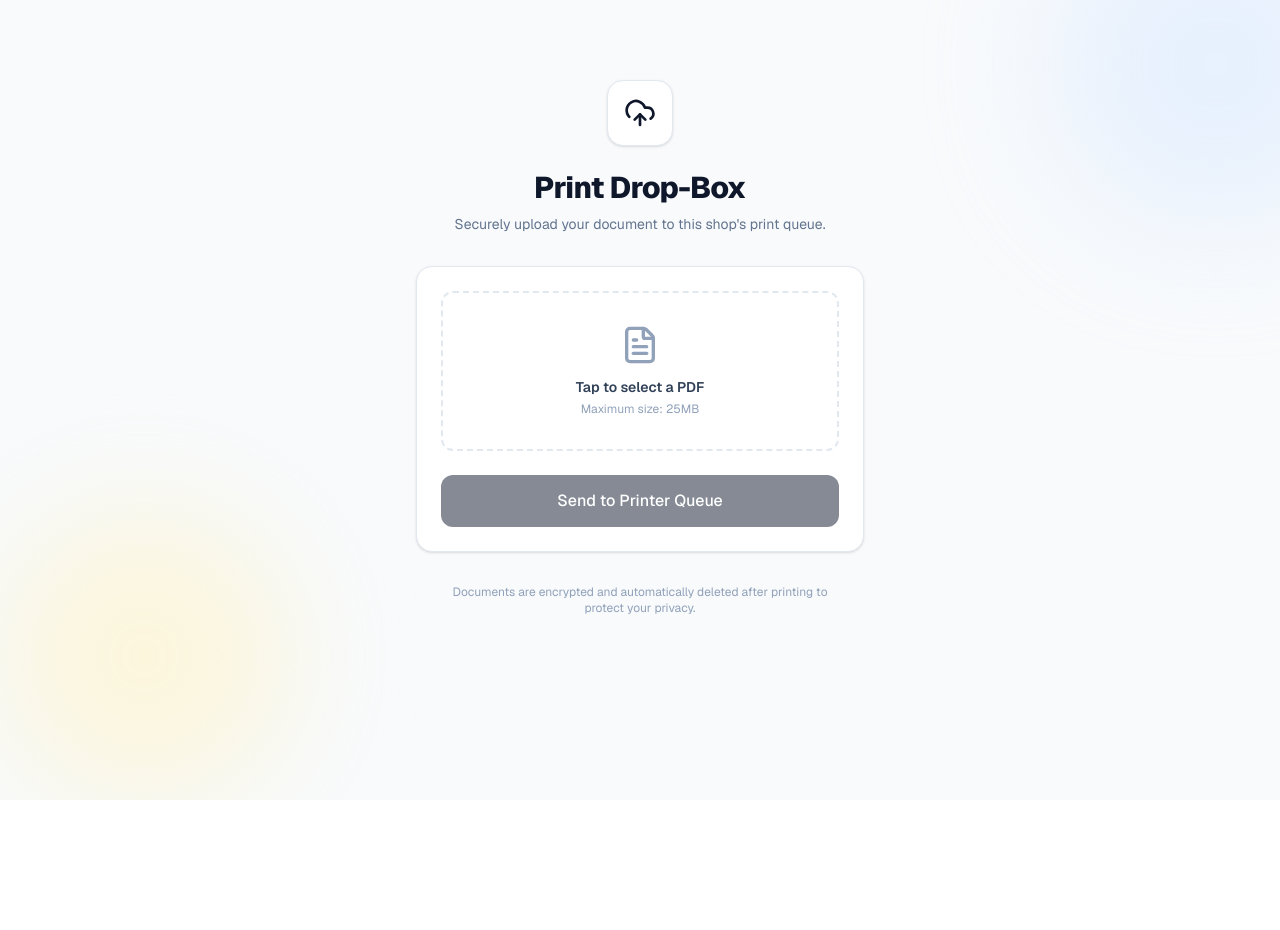
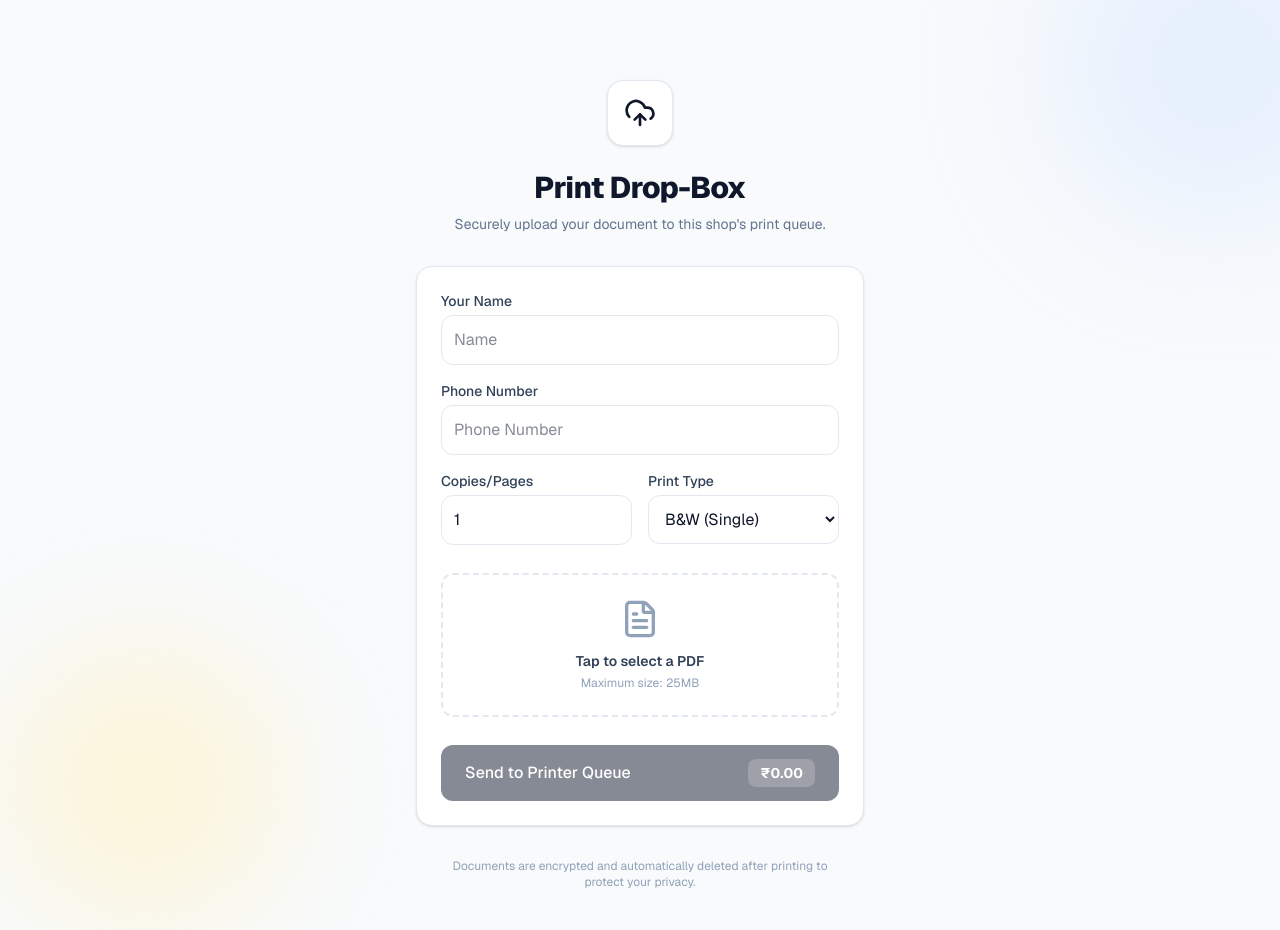
Before and after one commit to yajan08/zerox, a Next.js app: page /shop/1 in a window 1280 px wide. Before the commit the page ends 800 px from the top, so only its background shows below. Built offline with nearby package versions, Linux system fonts and the light colour scheme; no server answers; the database is empty.

Commit message:
Customer side changes

```diff
--- a/app/dashboard/page.tsx
+++ b/app/dashboard/page.tsx
@@ -401,10 +401,15 @@ export default function DashboardPage() {
                       {formatFilename(order.file_path)}
                     </h3>
                     <div className="flex items-center space-x-3 mt-1 text-sm text-slate-500">
+                      <span className="font-medium text-slate-800">{order.customer_name || 'Anonymous'}</span>
+                      <span className="text-xs">{order.customer_phone || ''}</span>
+                    </div>
+                    <div className="flex items-center space-x-3 mt-2 text-sm text-slate-500">
                       <span className="bg-slate-100 px-2 py-0.5 rounded font-medium text-slate-700">Qty: {order.quantity}</span>
-                      <span className={`px-2 py-0.5 rounded font-medium uppercase text-xs ${order.color_mode === 'color' ? 'bg-purple-100 text-purple-700' : 'bg-slate-200 text-slate-800'}`}>
-                        {order.color_mode}
+                      <span className={`px-2 py-0.5 rounded font-medium uppercase text-xs ${order.color_mode.includes('color') ? 'bg-purple-100 text-purple-700' : 'bg-slate-200 text-slate-800'}`}>
+                        {order.color_mode.replace('_', ' ')}
                       </span>
+                      <span className="font-bold text-emerald-600 bg-emerald-50 px-2 py-0.5 rounded">₹{order.total_cost || 0}</span>
                       <span>•</span>
                       <span>Arrived {new Date(order.created_at).toLocaleTimeString([], {hour: '2-digit', minute:'2-digit'})}</span>
                     </div>
--- a/app/shop/[shopId]/page.tsx
+++ b/app/shop/[shopId]/page.tsx
@@ -5,6 +5,13 @@ import { supabase } from '@/lib/supabaseClient';
 
 export default function ShopDropBoxPage({ params }: { params: Promise<{ shopId: string }> }) {
   const [file, setFile] = useState<File | null>(null);
+  const [name, setName] = useState('');
+  const [phone, setPhone] = useState('');
+  const [quantity, setQuantity] = useState(1);
+  const [printType, setPrintType] = useState('bw');
+  const [shopInfo, setShopInfo] = useState<any>(null);
+  const [totalCost, setTotalCost] = useState(0);
+
   const [uploading, setUploading] = useState(false);
   const [isSuccess, setIsSuccess] = useState(false);
   const [errorMsg, setErrorMsg] = useState('');
@@ -19,11 +26,29 @@ export default function ShopDropBoxPage({ params }: { params: Promise<{ shopId:
       }
     };
     initAnonAuth();
-  }, []);
+
+    const fetchShopInfo = async () => {
+      const { data } = await supabase.from('shops').select('*').eq('id', resolvedParams.shopId).single();
+      if (data) setShopInfo(data);
+    };
+    fetchShopInfo();
+  }, [resolvedParams.shopId]);
+
+  useEffect(() => {
+    if (shopInfo) {
+      let price = 0;
+      if (printType === 'bw') price = shopInfo.pricing_bw || 0;
+      else if (printType === 'bw_double') price = shopInfo.pricing_bw_double || 0;
+      else if (printType === 'color') price = shopInfo.pricing_color || 0;
+      else if (printType === 'color_double') price = shopInfo.pricing_color_double || 0;
+
+      setTotalCost(price * quantity);
+    }
+  }, [quantity, printType, shopInfo]);
 
   const handleUpload = async (e: React.FormEvent) => {
     e.preventDefault();
-    if (!file) return;
+    if (!file || !name || !phone) return;
 
     setUploading(true);
     setErrorMsg('');
@@ -50,9 +75,12 @@ export default function ShopDropBoxPage({ params }: { params: Promise<{ shopId:
           shop_id: resolvedParams.shopId,
           customer_id: user?.id,
           file_path: filePath,
-          quantity: 1,
-          color_mode: 'bw',
-          status: 'pending'
+          quantity: quantity,
+          color_mode: printType,
+          status: 'pending',
+          customer_name: name,
+          customer_phone: phone,
+          total_cost: totalCost
         });
 
       if (dbError) throw dbError;
@@ -70,9 +98,13 @@ export default function ShopDropBoxPage({ params }: { params: Promise<{ shopId:
       <div className="min-h-screen bg-slate-50 flex flex-col items-center justify-center p-6">
         <CheckCircle className="w-16 h-16 text-emerald-500 mb-4" />
         <h1 className="text-3xl font-extrabold text-slate-900 mb-2 text-center">Sent Successfully!</h1>
-        <p className="text-slate-600 text-center mb-8">
-          The print shop has received your file. Please talk to the owner for pricing and payment.
-        </p>
+        <div className="bg-white p-6 rounded-2xl shadow-sm border border-slate-200 mb-8 max-w-sm w-full text-center">
+          <p className="text-slate-500 text-sm mb-2">Total Amount to Pay</p>
+          <p className="text-4xl font-black text-slate-900 mb-4">₹{totalCost.toFixed(2)}</p>
+          <p className="text-slate-600 text-sm">
+            Please show your name (<strong>{name}</strong>) to the shop owner after you receive your prints to pay and collect.
+          </p>
+        </div>
         <button
           onClick={() => { setIsSuccess(false); setFile(null); }}
           className="bg-slate-900 text-white px-6 py-3 rounded-xl font-medium hover:bg-slate-800"
@@ -99,7 +131,7 @@ export default function ShopDropBoxPage({ params }: { params: Promise<{ shopId:
           Securely upload your document to this shop's print queue.
         </p>
 
-        <form onSubmit={handleUpload} className="bg-white border border-slate-200 shadow-sm rounded-2xl p-6 w-full flex flex-col space-y-6">
+        <form onSubmit={handleUpload} className="bg-white border border-slate-200 shadow-sm rounded-2xl p-6 w-full flex flex-col space-y-5">
 
           {errorMsg && (
             <div className="bg-red-50 text-red-600 p-3 rounded-xl text-sm text-center">
@@ -107,7 +139,59 @@ export default function ShopDropBoxPage({ params }: { params: Promise<{ shopId:
             </div>
           )}
 
-          <div className="border-2 border-dashed border-slate-200 rounded-xl p-8 flex flex-col items-center justify-center text-center hover:bg-slate-50 transition-colors relative cursor-pointer">
+          <div className="space-y-4">
+            <div>
+              <label className="block text-sm font-medium text-slate-700 mb-1">Your Name</label>
+              <input
+                type="text"
+                value={name}
+                onChange={(e) => setName(e.target.value)}
+                placeholder="Name"
+                required
+                className="w-full p-3 border border-slate-200 rounded-xl focus:ring-2 focus:ring-slate-900 focus:outline-none"
+              />
+            </div>
+            <div>
+              <label className="block text-sm font-medium text-slate-700 mb-1">Phone Number</label>
+              <input
+                type="tel"
+                value={phone}
+                onChange={(e) => setPhone(e.target.value)}
+                placeholder="Phone Number"
+                required
+                className="w-full p-3 border border-slate-200 rounded-xl focus:ring-2 focus:ring-slate-900 focus:outline-none"
+              />
+            </div>
+
+            <div className="grid grid-cols-2 gap-4">
+              <div>
+                <label className="block text-sm font-medium text-slate-700 mb-1">Copies/Pages</label>
+                <input
+                  type="number"
+                  min="1"
+                  value={quantity}
+                  onChange={(e) => setQuantity(parseInt(e.target.value) || 1)}
+                  required
+                  className="w-full p-3 border border-slate-200 rounded-xl focus:ring-2 focus:ring-slate-900 focus:outline-none"
+                />
+              </div>
+              <div>
+                <label className="block text-sm font-medium text-slate-700 mb-1">Print Type</label>
+                <select
+                  value={printType}
+                  onChange={(e) => setPrintType(e.target.value)}
+                  className="w-full p-3 border border-slate-200 rounded-xl focus:ring-2 focus:ring-slate-900 focus:outline-none bg-white"
+                >
+                  <option value="bw">B&W (Single)</option>
+                  <option value="bw_double">B&W (Double)</option>
+                  <option value="color">Color (Single)</option>
+                  <option value="color_double">Color (Double)</option>
+                </select>
+              </div>
+            </div>
+          </div>
+
+          <div className="border-2 border-dashed border-slate-200 rounded-xl p-6 flex flex-col items-center justify-center text-center hover:bg-slate-50 transition-colors relative cursor-pointer mt-2">
             <input
               type="file"
               onChange={(e) => setFile(e.target.files?.[0] || null)}
@@ -133,10 +217,15 @@ export default function ShopDropBoxPage({ params }: { params: Promise<{ shopId:
 
           <button
             type="submit"
-            disabled={!file || uploading}
-            className="w-full bg-slate-900 text-white font-medium py-3.5 rounded-xl hover:bg-slate-800 disabled:opacity-50 disabled:cursor-not-allowed transition-colors"
+            disabled={!file || uploading || !name || !phone}
+            className="w-full bg-slate-900 text-white font-medium py-3.5 rounded-xl hover:bg-slate-800 disabled:opacity-50 disabled:cursor-not-allowed transition-colors flex justify-between items-center px-6 mt-2"
           >
-            {uploading ? 'Sending to Queue...' : 'Send to Printer Queue'}
+            <span>{uploading ? 'Sending...' : 'Send to Printer Queue'}</span>
+            {!uploading && (
+              <span className="bg-white/20 px-3 py-1 rounded-lg text-sm font-bold">
+                ₹{totalCost.toFixed(2)}
+              </span>
+            )}
           </button>
         </form>
 
```
